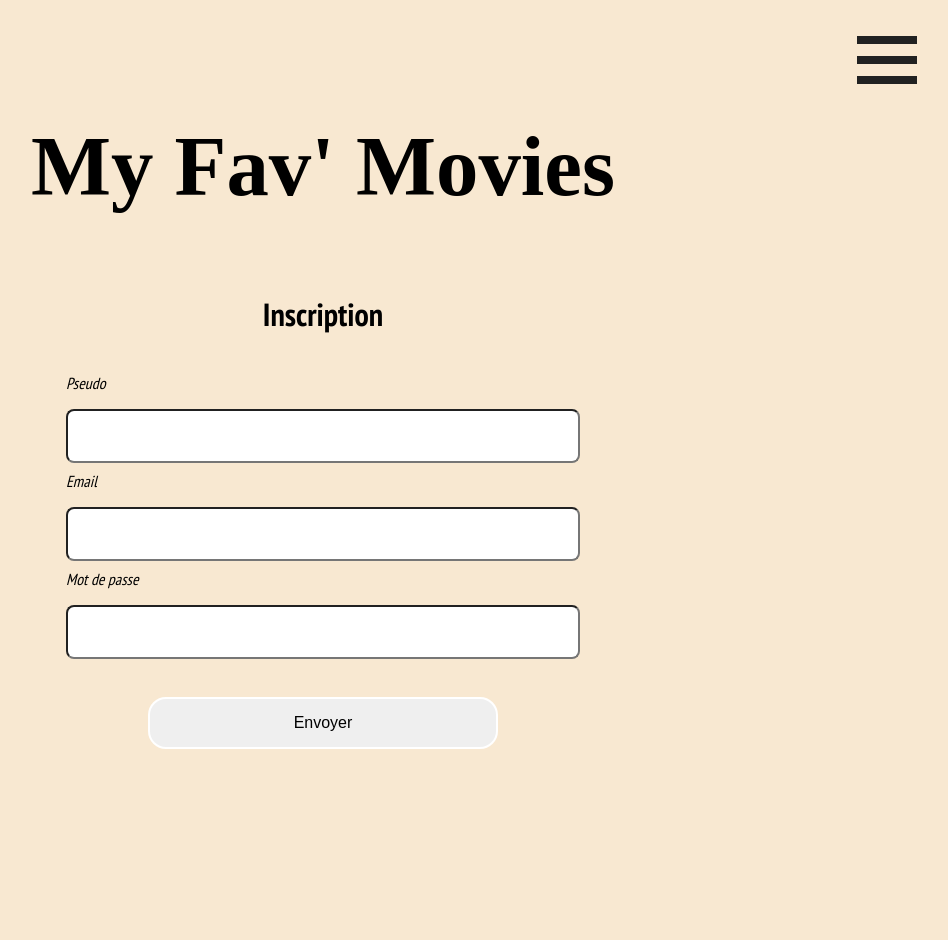
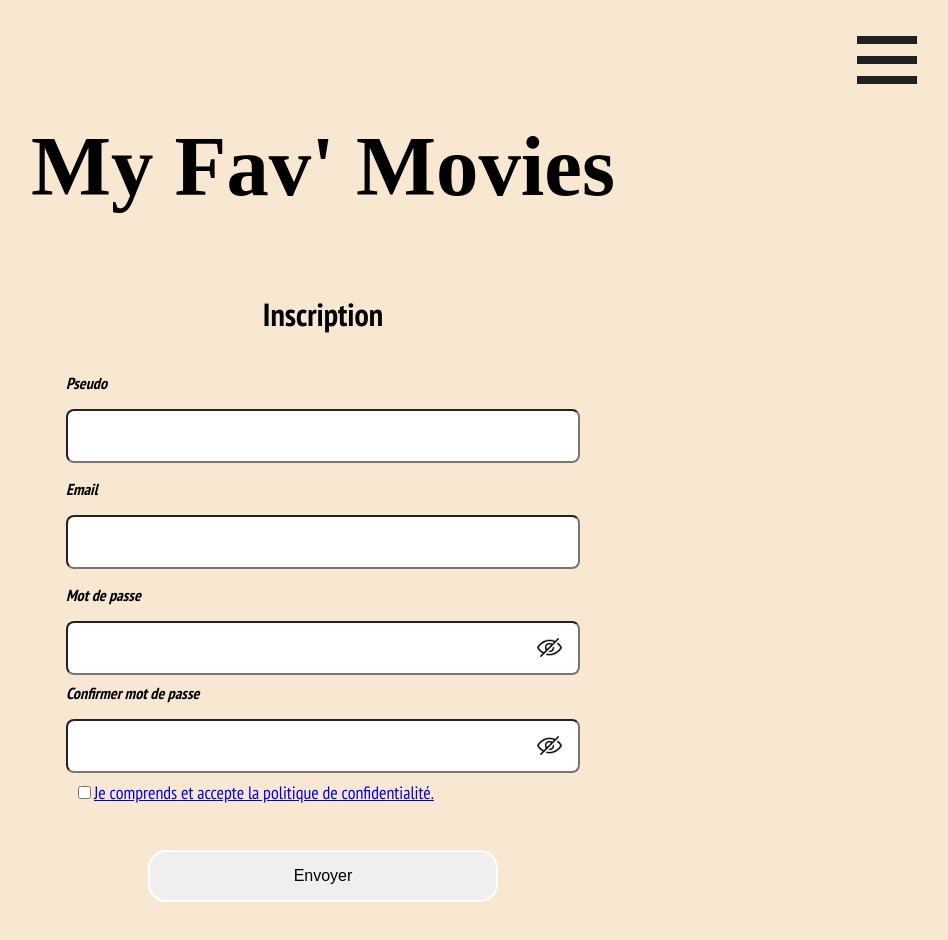
Before and after one commit to LauraC-bit/cine-app, a React (Create React App) app: page /inscription in a window 1280 px wide. Shown: the top 940 px of the page, without its empty margins (317-1265 px from the left). Built offline with nearby package versions, Linux system fonts and the light colour scheme; a web font is replaced by a local one.

Commit message:
inscriptionUdapte

```diff
--- a/src/Components/ConnexionForm.js
+++ b/src/Components/ConnexionForm.js
@@ -58,13 +58,27 @@ const ConnexionForm = () => {
     <div className="displayflex">
       <form ref={connexion} onSubmit={authentification}>
         <label>Email</label>
-        <input type="email" name="email" required autoComplete="off" />
+        <input
+          className="inputForm"
+          type="email"
+          name="email"
+          required
+          autoComplete="off"
+        />
         <label>Mot de passe</label>
         <div className="flexinput">
-          <input type={hidden} name="password" required autoComplete="off" />
+          <input
+            className="inputForm"
+            type={hidden}
+            name="password"
+            required
+            autoComplete="off"
+          />
           <i className="hidden_password" onClick={showPassword}></i>
         </div>
-        <button type="submit">Envoyer</button>
+        <button className="button_Form" type="submit">
+          Envoyer
+        </button>
       </form>
       <div className="div_connexion">
         <span
--- a/src/Components/ContactForm.js
+++ b/src/Components/ContactForm.js
@@ -30,7 +30,7 @@ const Form = () => {
         (error) => {
           console.log(error.text);
           formMessage.innerHTML =
-            "<p class='error'>Une erreur s'est produite, veuillez réessayer.</p>";
+            "<p class='error_contactForm'>Une erreur s'est produite, veuillez réessayer.</p>";
           setTimeout(() => {
             formMessage.innerHTML = "";
           }, 3000);
@@ -42,12 +42,26 @@ const Form = () => {
     <div className="form-container">
       <form ref={form} onSubmit={sendEmail}>
         <label className={isDarkModeOn ? "white_text" : ""}>Nom</label>
-        <input type="text" name="name" required autoComplete="off" />
+        <input
+          className="inputForm"
+          type="text"
+          name="name"
+          required
+          autoComplete="off"
+        />
         <label className={isDarkModeOn ? "white_text" : ""}>Email</label>
-        <input type="email" name="email" required autoComplete="off" />
+        <input
+          className="inputForm"
+          type="email"
+          name="email"
+          required
+          autoComplete="off"
+        />
         <label className={isDarkModeOn ? "white_text" : ""}>Message</label>
         <textarea name="message" required />
-        <button type="submit">Envoyer</button>
+        <button className="button_Form" type="submit">
+          Envoyer
+        </button>
       </form>
       <div className="form-message"></div>
     </div>
--- a/src/Components/Input.js
+++ b/src/Components/Input.js
@@ -26,7 +26,6 @@ const Input = () => {
     if (user === "") {
       setUserConnected("User disconnected");
       setLinkConnexion("http://localhost:3000/connexion");
-      console.log(user);
     } else {
       setUserConnected("User connected");
       setLinkConnexion("http://localhost:3000/profil");
--- a/src/Components/InscriptionForm.js
+++ b/src/Components/InscriptionForm.js
@@ -5,6 +5,13 @@ const InscriptionForm = () => {
   const inscription = useRef();
   const [resultConnexion, setResultConnexion] = useState(100);
   const [spanConnexion, setSpanConnexion] = useState("");
+  const [errorPseudo, setErrorPseudo] = useState("");
+  const [errorEmail, setErrorEmail] = useState("");
+  const [errorPassword, setErrorPassword] = useState("");
+  const [password, setPassword] = useState("");
+  const [errorConfirmPassword, setErrorConfirmPassword] = useState("");
+  const [spanStyle, setSpanStyle] = useState("");
+  const [hidden, setHidden] = useState("password");
 
   const registration = async (e) => {
     e.preventDefault();
@@ -39,16 +46,128 @@ const InscriptionForm = () => {
     inscription.current.reset();
   };
 
+  const pseudoChecker = (e) => {
+    let value = e.target.value;
+    if (value.length > 0 && (value.length < 3 || value.length > 20)) {
+      setErrorPseudo("Le pseudo doit faire entre 0 et 20 caractères.");
+    } else if (!value.match(/^[a-zA-Z0-9_.-]*$/)) {
+      setErrorPseudo("Le pseudo ne doit pas contenir de caractères spéciaux.");
+    } else {
+      setErrorPseudo("");
+    }
+  };
+
+  const emailChecker = (e) => {
+    let value = e.target.value;
+    if (!value.match(/^[\w_-]+@[\w-]+\.[a-z]{2,4}$/i)) {
+      setErrorEmail("Le mail n'est pas valide");
+    } else {
+      setErrorEmail("");
+    }
+  };
+
+  const passwordChecker = (e) => {
+    let value = e.target.value;
+    if (
+      !value.match(
+        /^(?=.*?[A-Z])(?=(.*[a-z]){1,})(?=(.*[\d]){1,})(?=(.*[\W]){1,})(?!.*\s).{8,}$/
+      )
+    ) {
+      setErrorPassword(
+        "Minimum de 8 caractères, une majuscule, un chiffre, et un caractère spécial."
+      );
+      setSpanStyle("spanError");
+    } else {
+      setPassword(value);
+      setErrorPassword("Mot de passe valide!");
+      setSpanStyle("spanConfirm");
+    }
+  };
+
+  const confirmChecker = (e) => {
+    let value = e.target.value;
+    if (value !== password) {
+      setErrorConfirmPassword("Les mots de passe ne correspondent pas");
+      setSpanStyle("spanError");
+    } else if (value === password) {
+      setErrorConfirmPassword("Les mots de passe sont identiques");
+      setSpanStyle("spanConfirm");
+    }
+  };
+
+  const showPassword = () => {
+    if (hidden === "text") {
+      setHidden("password");
+    } else {
+      setHidden("text");
+    }
+  };
+
   return (
     <div className="displayflex">
       <form ref={inscription} onSubmit={registration}>
-        <label>Pseudo</label>
-        <input type="text" name="pseudo" required autoComplete="off" />
-        <label>Email</label>
-        <input type="email" name="email" required autoComplete="off" />
-        <label>Mot de passe</label>
-        <input type="text" name="password" required autoComplete="off" />
-        <button type="submit">Envoyer</button>
+        <label className="labelForm">Pseudo</label>
+        <input
+          className="inputForm"
+          type="text"
+          name="pseudo"
+          required
+          autoComplete="off"
+          onChange={pseudoChecker}
+        />
+        <span className="spanError">{errorPseudo}</span>
+        <label className="labelForm">Email</label>
+        <input
+          className="inputForm"
+          type="email"
+          name="email"
+          required
+          autoComplete="off"
+          onChange={emailChecker}
+        />
+        <span className="spanError">{errorEmail}</span>
+        <label className="labelForm">Mot de passe</label>
+        <div className="flexinput">
+          <input
+            className="inputForm"
+            type={hidden}
+            name="password"
+            required
+            autoComplete="off"
+            onChange={passwordChecker}
+          />
+          <i className="hidden_password" onClick={showPassword}></i>
+        </div>
+        <span className={spanStyle}>{errorPassword}</span>
+        <label className="labelForm">Confirmer mot de passe</label>
+        <div className="flexinput">
+          <input
+            className="inputForm"
+            type={hidden}
+            name="password"
+            required
+            autoComplete="off"
+            onChange={confirmChecker}
+          />
+          <i className="hidden_password" onClick={showPassword}></i>
+        </div>
+        <span className={spanStyle}>{errorConfirmPassword}</span>
+        <div className="policy">
+          <input
+            type="checkbox"
+            value="privacy-policy"
+            required
+            autoComplete="off"
+          />
+          <span>
+            <a target="blank" href="http://localhost:3000/confidentialite">
+              Je comprends et accepte la politique de confidentialité.
+            </a>
+          </span>
+        </div>
+        <button className="button_Form" type="submit">
+          Envoyer
+        </button>
       </form>
       <div className="div_inscription">
         <span
--- a/src/feature/movies.slice.js
+++ b/src/feature/movies.slice.js
@@ -16,9 +16,7 @@ export const moviesSlice = createSlice({
 
           for (let i = 0; i < action.payload.length; i++) {
             if (uniqueIds.includes(action.payload[i].id)) {
-              console.log(
-                "Movie " + action.payload[i].title + "already in store" //ça ne passe pas la dedans ça continue à ajouter dans favoriesMovies et favoris l24
-              );
+              console.log();
             } else {
               state.Movies.push(action.payload[i]);
             }
@@ -26,8 +24,6 @@ export const moviesSlice = createSlice({
         } else {
           state.Movies.push(...action.payload);
         }
-      } else {
-        console.log("!action.payload.length !== 0");
       }
     },
   },
--- a/src/pages/Confidentialite.js
+++ b/src/pages/Confidentialite.js
@@ -2,13 +2,21 @@ import React from "react";
 import Title from "../Components/Title";
 import ButtonMenu from "../Components/ButtonMenu";
 import Footer from "../Components/Footer";
+import { useSelector } from "react-redux";
 
 const Confidentialite = () => {
+  const isDarkModeOn = useSelector((state) => state.darkMode.darkMode);
   return (
-    <div className="displayflex">
+    <div className={isDarkModeOn ? "displayflex darkMode" : "displayflex"}>
       <ButtonMenu />
       <Title />
-      <span className="confidentialite_style">
+      <span
+        className={
+          isDarkModeOn
+            ? "white_text confidentialite_style"
+            : "confidentialite_style"
+        }
+      >
         <h3>
           LA PRÉSENTE POLITIQUE DE CONFIDENTIALITÉ A POUR OBJET DE FOURNIR À
           L'UTILISATEUR UNE INFORMATION COMPLÈTE SUR LE TRAITEMENT RÉALISÉ PAR
--- a/src/pages/Error.js
+++ b/src/pages/Error.js
@@ -1,13 +1,13 @@
 import React from "react";
 import ButtonHome from "../Components/ButtonHome";
-import Footer from "../Components/Footer";
+import { useSelector } from "react-redux";
 
 const Error = () => {
+  const isDarkModeOn = useSelector((state) => state.darkMode.darkMode);
   return (
-    <div className="error">
-      <h1>Error 404</h1>
+    <div className={isDarkModeOn ? "error darkMode" : "error"}>
+      <h1 className={isDarkModeOn ? "white_text" : ""}>Error 404</h1>
       <ButtonHome />
-      <Footer />
     </div>
   );
 };
--- a/src/style/components/_connexionForm.scss
+++ b/src/style/components/_connexionForm.scss
@@ -4,7 +4,7 @@
   justify-content: center;
 }
 
-button {
+.button_Form {
   &:hover {
     border: 2px solid black;
   }
--- a/src/style/components/_contactForm.scss
+++ b/src/style/components/_contactForm.scss
@@ -5,7 +5,7 @@ form {
     padding-top: 8px;
     padding-bottom: 8px;
   }
-  input {
+  .inputForm {
     &:lastchild {
       cursor: pointer;
     }
@@ -30,7 +30,7 @@ form {
 }
 
 .sucess,
-.error {
+.error_contactForm {
   width: 400px;
   margin: 0 auto;
   display: flex;
@@ -43,6 +43,6 @@ form {
   background: lightgreen;
 }
 
-.error {
+.error_contactForm {
   background: lightcoral;
 }
--- a/src/style/components/_inscriptionForm.scss
+++ b/src/style/components/_inscriptionForm.scss
@@ -1,5 +1,26 @@
+.spanConfirm {
+  margin-top: 8px;
+  color: darkgreen;
+  font-style: italic;
+}
+
+.spanError {
+  margin-top: 8px;
+  color: darkred;
+  font-style: italic;
+}
+
+.labelForm {
+  font-weight: 700;
+}
+
+.policy {
+  display: flex;
+  padding: 8px;
+  font-size: large;
+}
+
 .div_inscription {
-
   .inscription_success {
     display: flex;
     justify-content: center;
@@ -28,5 +49,4 @@
   width: 386px;
   height: 45px;
   margin-top: 18px;
-
 }
```
Also changed, not shown: src/pages/Profil.js (+6 -5 lines). Lines whose indentation alone changed are shown as unchanged.
